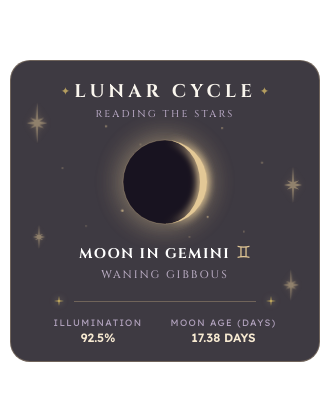
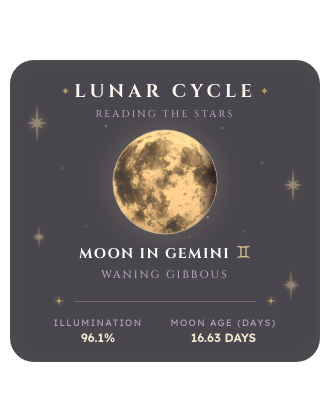
Before and after one commit to hanadunc/moon-phase-widget, an Electron app: page index.html in a window 330 px wide. Shown: the part 211-612 px from the top of the page. Drawn offline with Linux system fonts and the light colour scheme.

Commit message:
Lock perfect matching glass transparency and moon texture

```diff
--- a/main.js
+++ b/main.js
@@ -6,8 +6,10 @@ function createWindow() {
     height: 330,
     frame: false,
     transparent: true,
+    hasShadow: false,
+    backgroundColor: '#00000000',
     resizable: false,
-    alwaysOnTop: true,
+    alwaysOnTop: false,
     webPreferences: {
       nodeIntegration: true,
       contextIsolation: false
--- a/renderer.js
+++ b/renderer.js
@@ -1,30 +1,27 @@
 function getMoonData(date = new Date()) {
-  const LUNAR_MONTH = 29.5305877; // Average synodic month length in days
+  const LUNAR_MONTH = 29.5305877;
 
-  // Exact verified New Moon: Saturday, Oct 10, 2026 at 11:50 AM EDT (15:50 UTC)
-  const exactNewMoon = new Date(Date.UTC(2026, 9, 10, 15, 50, 0));
+  // Hunter's Moon Anchor: Monday, Oct 26, 2026 at 04:12 UTC (12:12 AM EDT)
+  const fullMoonAnchor = new Date(Date.UTC(2026, 9, 26, 4, 12, 0));
 
-  const diffMs = date.getTime() - exactNewMoon.getTime();
-  const lunarAgeDays = ((diffMs / (1000 * 60 * 60 * 24)) % LUNAR_MONTH + LUNAR_MONTH) % LUNAR_MONTH;
-  const cycleProgress = lunarAgeDays / LUNAR_MONTH;
+  const diffDays = (date.getTime() - fullMoonAnchor.getTime()) / (1000 * 60 * 60 * 24);
+  const cycleProgress = (((0.5 + (diffDays / LUNAR_MONTH)) % 1) + 1) % 1;
+  const lunarAgeDays = cycleProgress * LUNAR_MONTH;
 
-  // Dynamic illumination formula based on lunar phase angle
   const phaseAngle = cycleProgress * 2 * Math.PI;
   const illuminationFraction = (1 - Math.cos(phaseAngle)) / 2;
   const illuminationPercent = (illuminationFraction * 100).toFixed(1);
 
-  // Dynamic Phase Name
   let phaseName = "";
   if (cycleProgress < 0.03 || cycleProgress >= 0.97) phaseName = "NEW MOON";
   else if (cycleProgress < 0.22) phaseName = "WAXING CRESCENT";
   else if (cycleProgress < 0.28) phaseName = "FIRST QUARTER";
-  else if (cycleProgress < 0.47) phaseName = "WAXING GIBBOUS";
-  else if (cycleProgress < 0.53) phaseName = "FULL MOON";
+  else if (cycleProgress < 0.46) phaseName = "WAXING GIBBOUS";
+  else if (cycleProgress <= 0.54) phaseName = "FULL MOON";
   else if (cycleProgress < 0.72) phaseName = "WANING GIBBOUS";
   else if (cycleProgress < 0.78) phaseName = "LAST QUARTER";
   else phaseName = "WANING CRESCENT";
 
-  // Dynamic Zodiac Sign Cycle (~2.27 days per sign)
   const ZODIAC_SIGNS = [
     { name: "SAGITTARIUS", symbol: "♐︎" },
     { name: "CAPRICORN", symbol: "♑︎" },
@@ -40,10 +37,9 @@ function getMoonData(date = new Date()) {
     { name: "SCORPIO", symbol: "♏︎" }
   ];
 
-  // Zodiac alignment anchor (Moon in Sagittarius ♐︎)
   const zodiacAnchor = new Date(Date.UTC(2026, 9, 13, 23, 9, 0));
   const daysSinceAnchor = (date.getTime() - zodiacAnchor.getTime()) / (1000 * 60 * 60 * 24);
-  const ZODIAC_CYCLE = 27.321661; // Sidereal month in days
+  const ZODIAC_CYCLE = 27.321661;
   const signIndex = Math.floor((((daysSinceAnchor % ZODIAC_CYCLE) + ZODIAC_CYCLE) % ZODIAC_CYCLE) / (ZODIAC_CYCLE / 12));
   const currentZodiac = ZODIAC_SIGNS[signIndex % 12] || ZODIAC_SIGNS[0];
 
@@ -58,51 +54,98 @@ function getMoonData(date = new Date()) {
   };
 }
 
-// Dynamic SVG Crescent Graphic with Radiant Celestial Gold Gradient
-function renderMoonGraphic(illuminationPercent = 27.5, isWaxing = true) {
+function renderMoonGraphic(illuminationFraction, cycleProgress, phaseName) {
   const container = document.getElementById('moon-graphic');
   if (!container) return;
 
-  const sweepFlag = isWaxing ? "1" : "0";
-  const innerSweep = isWaxing ? "0" : "1";
+  const assetFile = "assets/phases/moon-phases.jpg";
+  const crop = { x: 1040, y: 145, w: 220, h: 220 };
+
+  // Calculate dynamic shadow percentage
+  const unlitPercent = Math.min(100, Math.max(0, (1 - illuminationFraction) * 100));
+  const isWaning = cycleProgress >= 0.5;
+
+  // Waning sweeps shadow from right to left; Waxing from left to right
+  const shadowDirection = isWaning ? 'to left' : 'to right';
 
   container.innerHTML = `
-    <svg width="100" height="100" viewBox="0 0 100 100" style="overflow: visible;">
+    <!-- Breathing Ambient Aura: dims naturally toward New Moon -->
+    <div class="moon-aura-glow" style="opacity: ${Math.max(0.15, illuminationFraction)};"></div>
+
+    <div style="position: relative; width: 120px; height: 120px; margin: 0 auto; z-index: 2;">
+      <!-- Base SVG: Approved Texture + Approved Filter -->
+      <svg width="120" height="120" viewBox="0 0 120 120" style="overflow: visible; display: block;">
         <defs>
-        <!-- Crescent Glow Filter -->
-        <filter id="crescent-soft-glow" x="-50%" y="-50%" width="200%" height="200%">
-          <feGaussianBlur stdDeviation="4" result="blur1" />
-          <feGaussianBlur stdDeviation="1.5" result="blur2" />
+          <filter id="lunar-bloom" x="-30%" y="-30%" width="160%" height="160%">
+            <feGaussianBlur in="SourceGraphic" stdDeviation="1.5" result="blur" />
             <feMerge>
-            <feMergeNode in="blur1" />
-            <feMergeNode in="blur2" />
+              <feMergeNode in="blur" />
               <feMergeNode in="SourceGraphic" />
             </feMerge>
           </filter>
-      <!-- Deep Ambient Moon Aura Filter -->
-        <filter id="ambient-moon-aura" x="-100%" y="-100%" width="300%" height="300%">
-          <feGaussianBlur stdDeviation="14" result="wideBlur" />
-          <feGaussianBlur stdDeviation="6" result="tightBlur" />
-          <feMerge>
-            <feMergeNode in="wideBlur" />
-            <feMergeNode in="tightBlur" />
-            <feMergeNode in="SourceGraphic" />
-          </feMerge>
+
+          <filter id="arcana-gold-grade" color-interpolation-filters="sRGB">
+            <feColorMatrix type="matrix" values="
+              -0.34 -0.34 -0.34 0 1
+              -0.34 -0.34 -0.34 0 1
+              -0.34 -0.34 -0.34 0 1
+               0     0     0    1 0" result="lum" />
+            <feColorMatrix in="lum" type="matrix" values="
+              2.85  0     0     0  0.26
+              2.45  0     0     0  0.18
+              1.85  0     0     0  0.08
+              1.5   1.5   1.5   0  0" />
           </filter>
+
+          <clipPath id="lunar-circle-clip">
+            <circle cx="60" cy="60" r="52" />
+          </clipPath>
         </defs>
 
-      <!-- Deeper, Prominent Ambient Backdrop Aura -->
-      <circle class="moon-ambient-glow" cx="50" cy="50" r="40" fill="rgba(227, 200, 150, 0.45)" filter="url(#ambient-moon-aura)"/>
+        <!-- Deep Base Disc -->
+        <circle cx="60" cy="60" r="52" fill="rgba(19, 14, 27, 0.4)" stroke="rgba(216, 195, 151, 0.22)" stroke-width="0.8" />
 
-      <!-- Base Dark Moon Disk -->
-      <circle cx="50" cy="50" r="42" fill="#181320" stroke="rgba(227, 200, 150, 0.25)" stroke-width="1"/>
+        <!-- Full Moon Texture Asset -->
+        <g clip-path="url(#lunar-circle-clip)" filter="url(#lunar-bloom)">
+          <svg x="8" y="8" width="104" height="104" viewBox="${crop.x} ${crop.y} ${crop.w} ${crop.h}" preserveAspectRatio="xMidYMid slice">
+            <image href="${assetFile}" width="1400" height="980" filter="url(#arcana-gold-grade)" />
+          </svg>
+        </g>
 
-      <!-- Dynamic Illuminated Crescent -->
-      <path d="M50 8 A42 42 0 0 ${sweepFlag} 50 92 A35 42 0 0 ${innerSweep} 50 8 Z"
-            fill="#E3C896"
-            filter="url(#crescent-soft-glow)"/>
+        <!-- Crisp Gold Accent Rim -->
+        <circle cx="60" cy="60" r="52" fill="none" stroke="#D8C397" stroke-width="0.85" opacity="0.85" />
       </svg>
+
+      <!-- Fail-proof HTML/CSS Dynamic Shadow Overlay -->
+      ${unlitPercent > 1.5 ? `
+        <div style="
+          position: absolute;
+          top: 8px;
+          left: 8px;
+          width: 104px;
+          height: 104px;
+          border-radius: 50%;
+          background: rgba(19, 14, 27, 0.7);
+          pointer-events: none;
+          mask-image: linear-gradient(${shadowDirection}, #000 0%, #000 ${unlitPercent}%, transparent ${Math.min(100, unlitPercent + 14)}%);
+          -webkit-mask-image: linear-gradient(${shadowDirection}, #000 0%, #000 ${unlitPercent}%, transparent ${Math.min(100, unlitPercent + 14)}%);
+        "></div>
+      ` : ''}
+    </div>
   `;
+}
+
+function updateLunarData(forcedDate = null) {
+  const now = forcedDate || new Date();
+  const data = getMoonData(now);
+
+  if (document.getElementById('phase-name')) document.getElementById('phase-name').innerText = data.phaseName;
+  if (document.getElementById('illumination-value')) document.getElementById('illumination-value').innerText = data.illumination;
+  if (document.getElementById('lunar-age-value')) document.getElementById('lunar-age-value').innerText = data.lunarAgeDays;
+  if (document.getElementById('zodiac-sign')) document.getElementById('zodiac-sign').innerText = data.signName;
+  if (document.getElementById('zodiac-symbol')) document.getElementById('zodiac-symbol').innerText = data.zodiacSymbol;
+
+  renderMoonGraphic(data.illuminationFraction, data.cycleProgress, data.phaseName);
 }
 
 function updateLunarData() {
@@ -115,15 +158,16 @@ function updateLunarData() {
   if (document.getElementById('zodiac-sign')) document.getElementById('zodiac-sign').innerText = data.signName;
   if (document.getElementById('zodiac-symbol')) document.getElementById('zodiac-symbol').innerText = data.zodiacSymbol;
 
-  renderMoonGraphic(data.illuminationFraction, data.cycleProgress);
+  renderMoonGraphic(data.illuminationFraction, data.cycleProgress, data.phaseName);
 }
 
 document.addEventListener('DOMContentLoaded', () => {
+  // Run on startup
   updateLunarData();
 
-  // Re-calculate every 15 minutes to handle continuous background updates
+  // Recalculate every 15 minutes to smoothly update percentages and transits
   setInterval(updateLunarData, 15 * 60 * 1000);
 
-  // Re-calculate instantly when waking device or clicking the window
+  // Instantly re-sync if the user resumes or focuses the app
   window.addEventListener('focus', updateLunarData);
 });
--- a/styles.css
+++ b/styles.css
@@ -21,18 +21,25 @@ body {
 /* CLEAN STAND-ALONE WIDGET FRAME */
 .widget-container {
   width: 310px;
-  background: rgba(20, 15, 25, 0.82) !important;
-  backdrop-filter: blur(14px);
-  -webkit-backdrop-filter: blur(14px);
-  border: 1px solid rgba(227, 200, 150, 0.3);
-  border-radius: 20px;
+  background: rgba(22, 18, 28, 0.78) !important;
+  backdrop-filter: blur(14px) !important;
+  -webkit-backdrop-filter: blur(14px) !important;
+  border: 1px solid rgba(228, 203, 162, 0.04) !important;
+  border-radius: 24px;
   padding: 16px;
   display: flex;
   flex-direction: column;
   align-items: center;
   position: relative !important; /* Locks absolute stars inside this container */
   overflow: hidden;
-  box-shadow: none !important;
+  box-shadow: inset 0 0 25px rgba(228, 203, 162, 0.04) !important;
+}
+
+.widget-container > *,
+.moon-display,
+.moon-graphic,
+svg.stardust-bg {
+  background: transparent;
 }
 
 /* CONSTELLATION OVERLAY */
@@ -59,11 +66,34 @@ body {
 }
 
 .moon-graphic {
-  width: 95px;
-  height: 95px;
+  position: relative;
+  width: 120px;
+  height: 120px;
   display: flex;
   justify-content: center;
   align-items: center;
+}
+
+@keyframes moonAuraBreathe {
+  0%, 100% { opacity: 0.55; transform: scale(0.96); filter: blur(16px); }
+  50% { opacity: 0.92; transform: scale(1.14); filter: blur(22px); }
+}
+
+.moon-aura-glow {
+  position: absolute;
+  width: 110px;
+  height: 110px;
+  border-radius: 50%;
+  background: radial-gradient(
+    circle,
+    rgba(255, 248, 235, 0.95) 0%,
+    rgba(245, 235, 215, 0.65) 30%,
+    rgba(216, 195, 151, 0.30) 60%,
+    rgba(216, 195, 151, 0) 80%
+  );
+  animation: moonAuraBreathe 4.5s infinite ease-in-out;
+  pointer-events: none;
+  z-index: 1;
 }
 
 /* ELONGATED NEEDLE MARGIN STARS - UPRIGHT & UNTILTED */
```
Also changed, not shown: assets/phases/moon-phases.jpg (added). Lines whose indentation alone changed are shown as unchanged.
